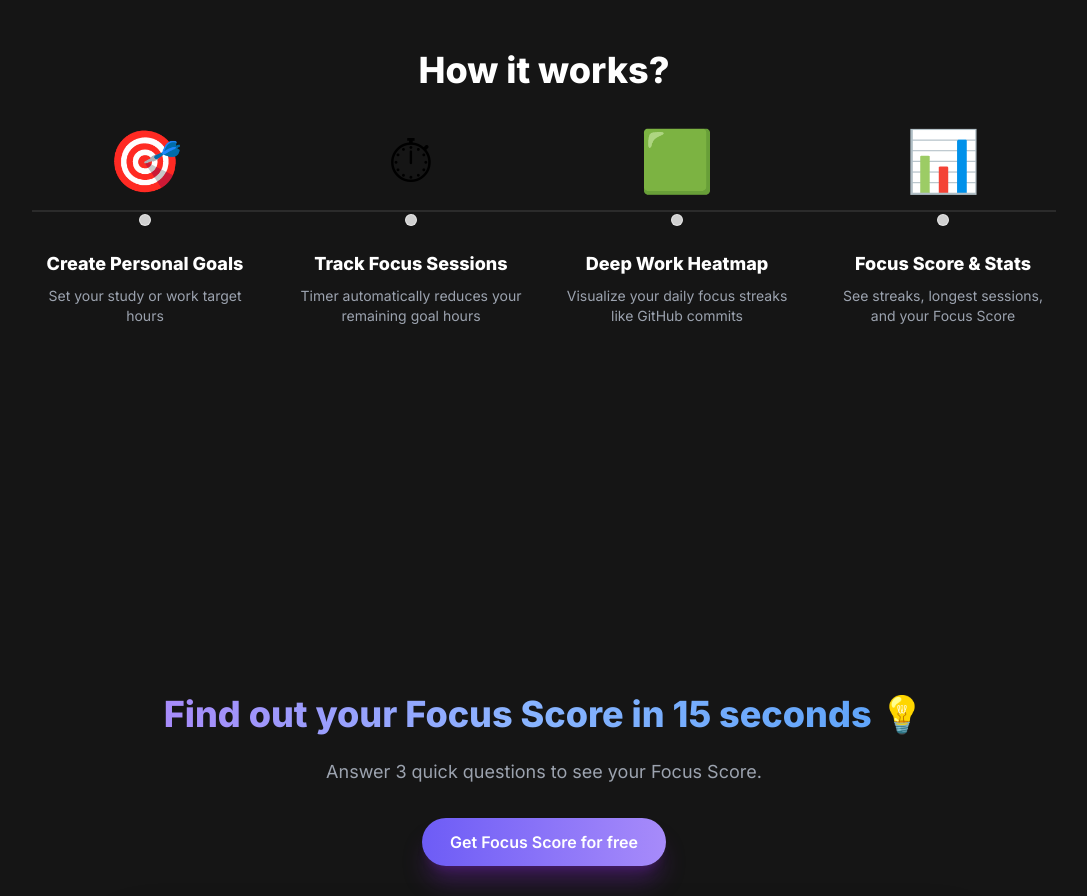
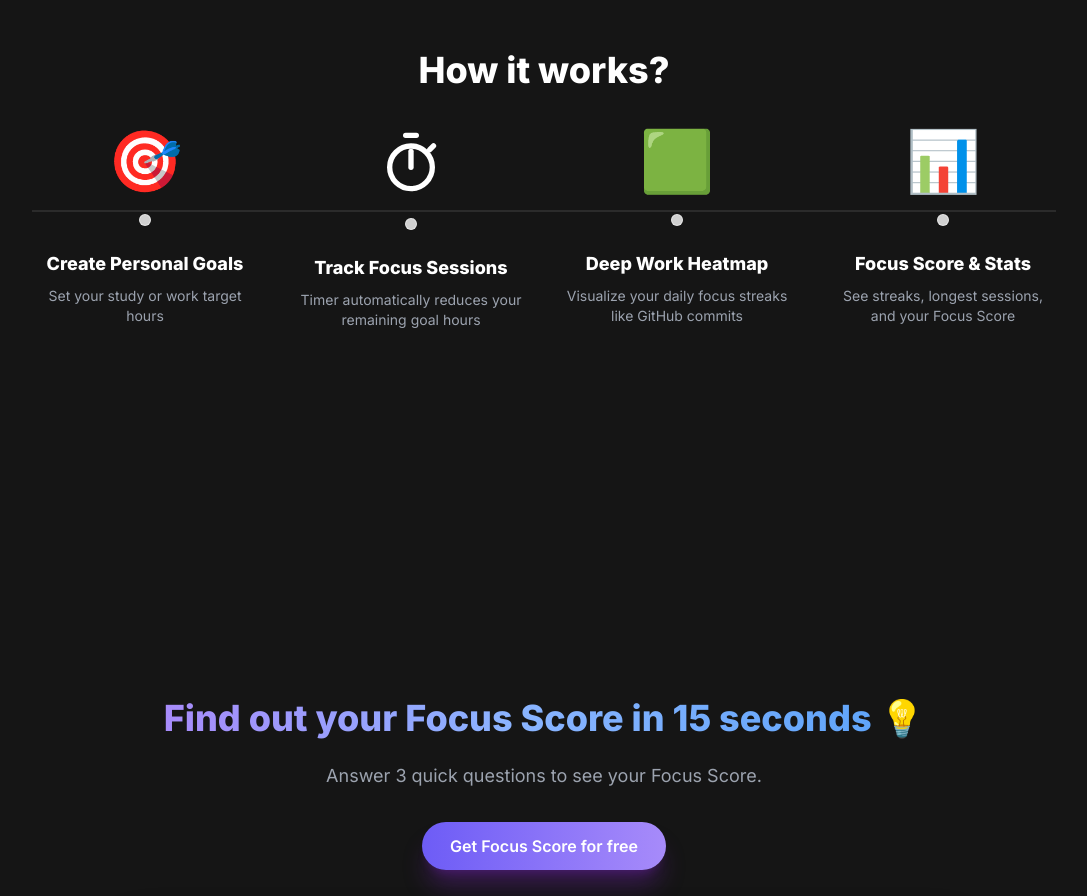
Before and after one commit to jushkinbekrashidovich/focussessions, a Next.js app: page / in a window 1280 px wide. Shown: the part 1840-2736 px from the top of the page, without its empty margins (96-1183 px from the left). Built offline with nearby package versions, Linux system fonts and the light colour scheme; no server answers; what @paddle/paddle-js would draw is missing.

Commit message:
optimized

```diff
--- a/src/app/page.tsx
+++ b/src/app/page.tsx
@@ -257,7 +257,14 @@ export default function Home() {
 
               {/* Step 2 */}
               <div className="flex flex-col items-center text-center">
-                <div className="text-5xl sm:text-6xl select-none">⏱</div>
+                <div className="select-none">
+                  <svg xmlns="http://www.w3.org/2000/svg" viewBox="0 0 24 24" className="w-14 h-14 sm:w-16 sm:h-16" fill="none" stroke="white" strokeWidth="2" strokeLinecap="round" strokeLinejoin="round" aria-hidden="true">
+                    <path d="M10 2h4" />
+                    <path d="M12 14V8" />
+                    <path d="M19.03 7.39l1.41-1.41" />
+                    <circle cx="12" cy="14" r="8" />
+                  </svg>
+                </div>
                 <div className="mt-6 h-3 w-3 rounded-full bg-white/80 border border-white/50" aria-hidden="true"></div>
                 <div className="mt-6">
                   <p className="text-base sm:text-lg font-extrabold text-white">Track Focus Sessions</p>
```
